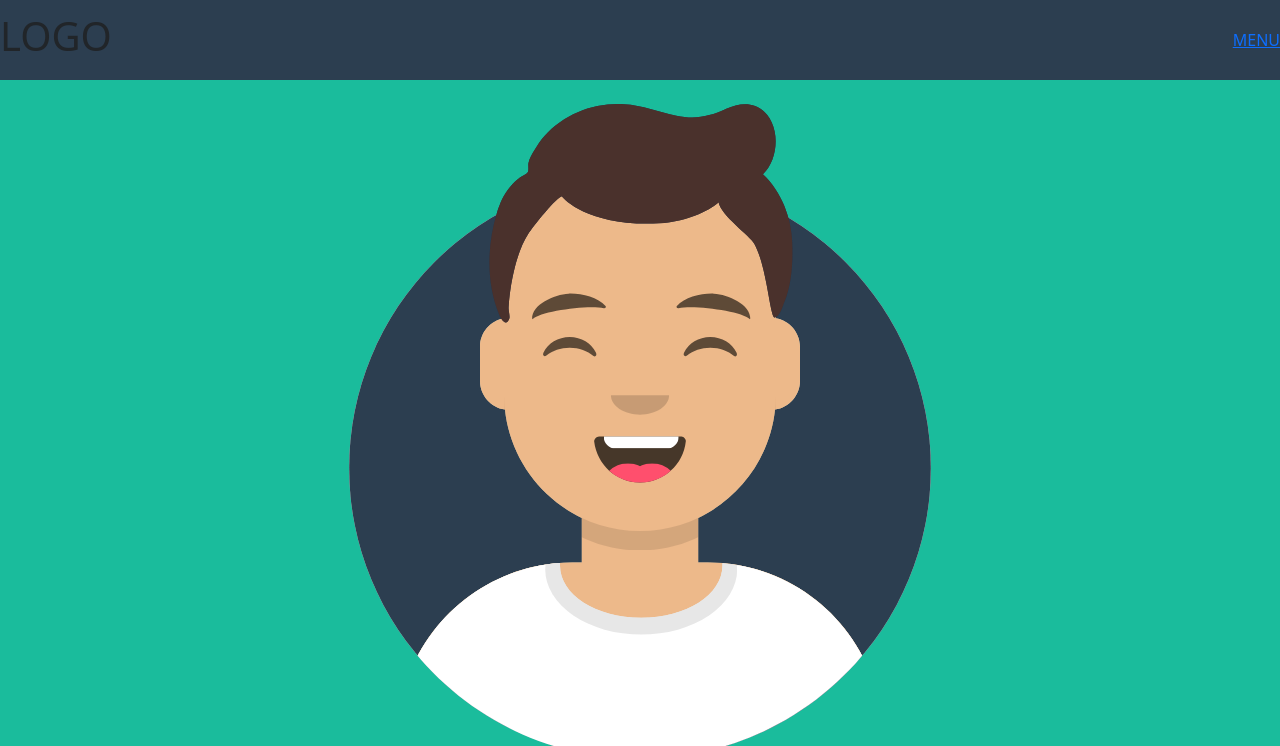
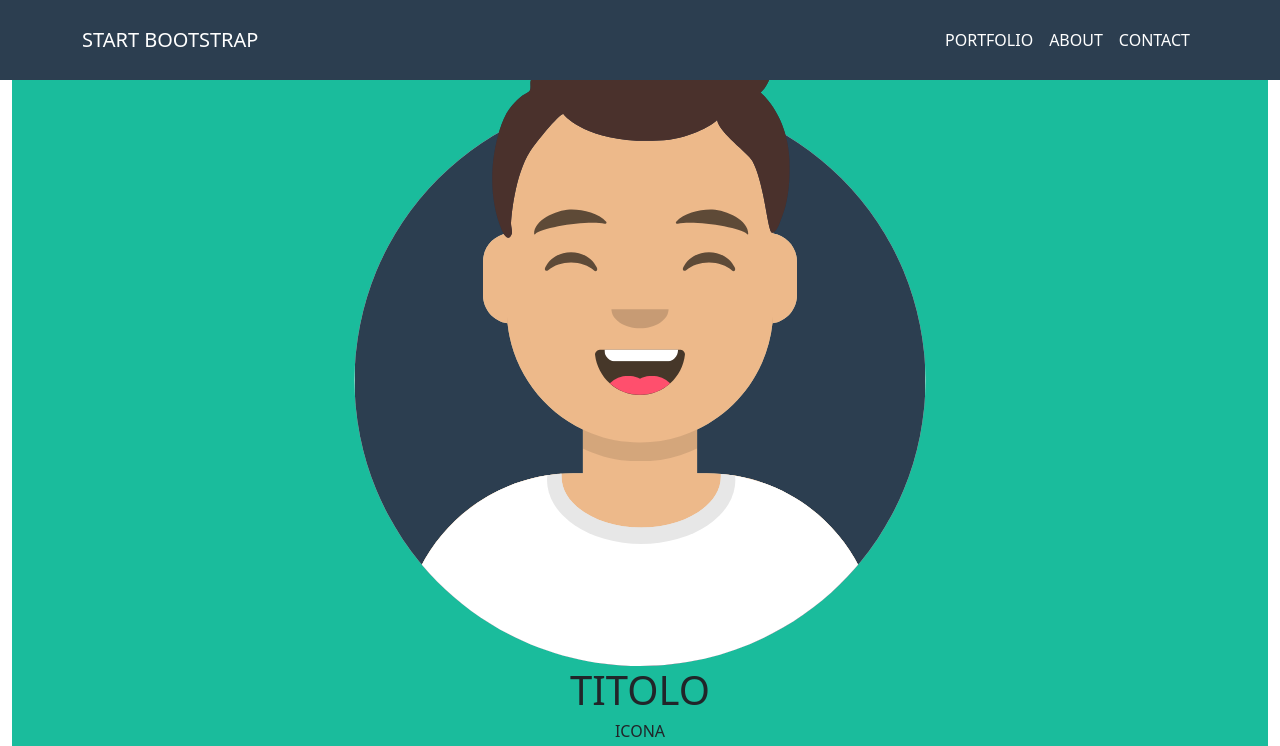
Before and after one commit to SimonePizziconi/html-css-bootstrap-freelancer, a plain HTML site: page index.html in a window 1280 px wide. Shown: the top 746 px of the page. Drawn offline with nearby package versions, Linux system fonts and the light colour scheme.

Commit message:
Navbar BS

```diff
--- a/css/style.css
+++ b/css/style.css
@@ -1,11 +1,12 @@
 /********** REGOLE HEADER *********/
 
-nav{
+header .navbar{
     height: 80px;
     background-color: #2c3e50;
-    display: flex;
-    align-items: center;
-    justify-content: space-between;
+}
+
+.navbar a{
+    color: #fff;
 }
 
 .jumbotron{
--- a/index.html
+++ b/index.html
@@ -13,19 +13,36 @@
 </head>
 <body>
 
-    <div class="container-fluid g-0">
+    <div class="container-fluid">
         <!-- Testa della pagina -->
         <header>
             <div class="row">
                 <div class="col-12">
-                    <nav>
-                        <h1>LOGO</h1>
-                        <a href="#">MENU</a>
+                    <!-- NAVBAR BS https://getbootstrap.com/docs/5.3/components/navbar/#nav -->
+                    <nav class="navbar fixed-top navbar-expand-md">
+                        <div class="container-md container-lg">
+                          <a class="navbar-brand" href="#">START BOOTSTRAP</a>
+                          <button class="navbar-toggler" type="button" data-bs-toggle="collapse" data-bs-target="#navbarNav" aria-controls="navbarNav" aria-expanded="false" aria-label="Toggle navigation">
+                            <span class="navbar-toggler-icon"></span>
+                          </button>
+                          <div class="collapse navbar-collapse flex-grow-0" id="navbarNav">
+                            <ul class="navbar-nav">
+                              <li class="nav-item">
+                                <a class="nav-link" aria-current="page" href="#">PORTFOLIO</a>
+                              </li>
+                              <li class="nav-item">
+                                <a class="nav-link" href="#">ABOUT</a>
+                              </li>
+                              <li class="nav-item">
+                                <a class="nav-link" href="#">CONTACT</a>
+                              </li>
+                            </ul>
+                          </div>
+                        </div>
                     </nav>
                 </div>
             </div>
             <section class="jumbotron">
-
                 <div class="row justify-content-center g-0">
                     <div class="col-6">
                         <div>
```
